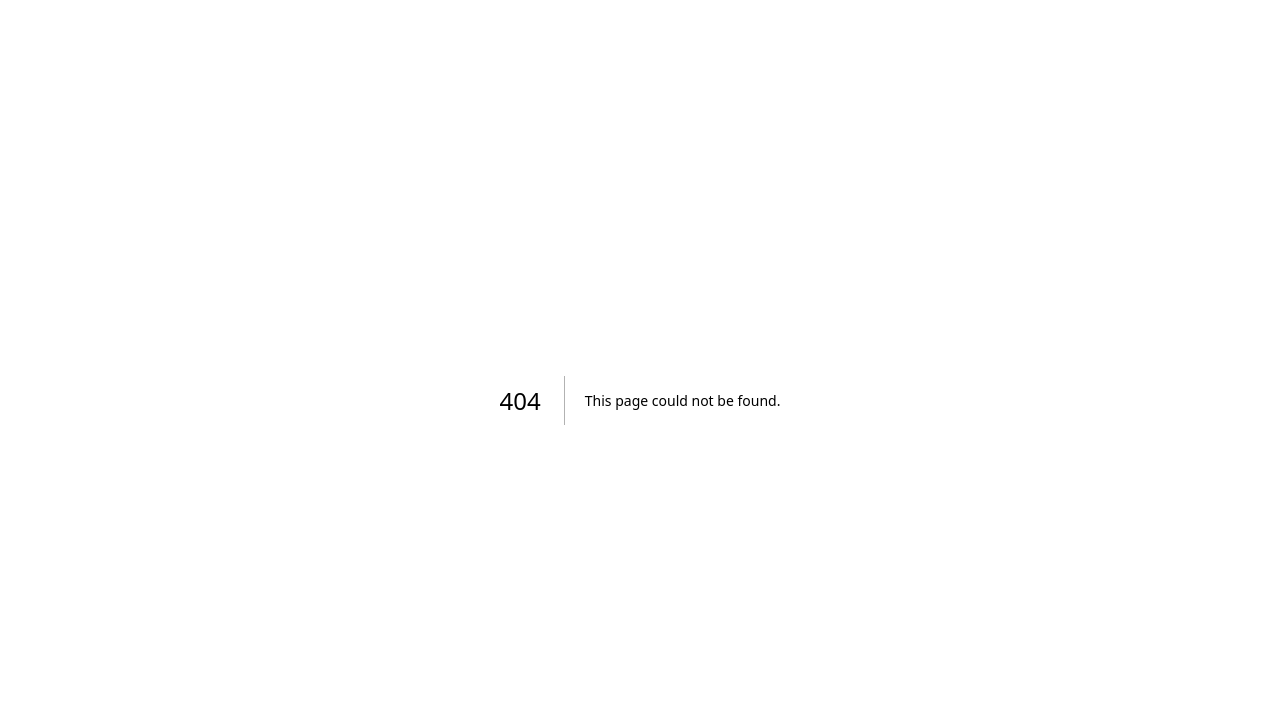
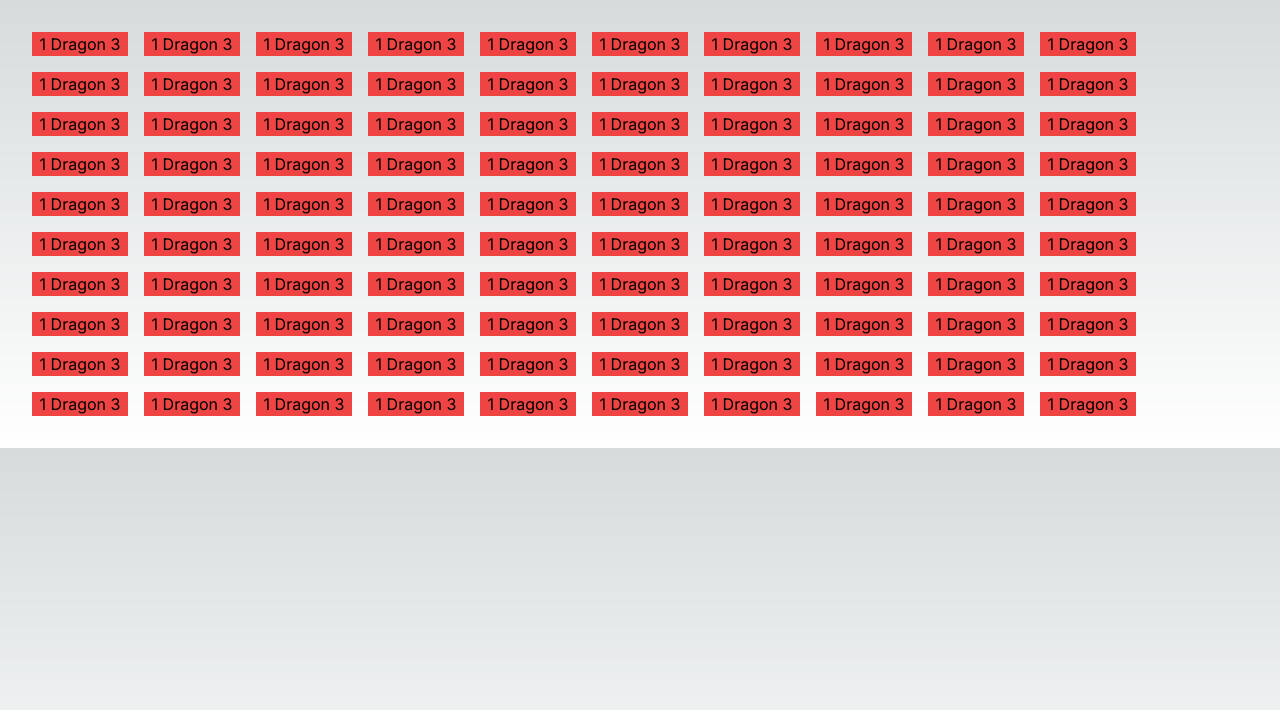
Before and after one commit to Slimaeus/bok-chess-client, a Next.js app: page /games/1 in a window 1280 px wide. Before the commit this address had no page. Shown: the top 710 px of the page. Built offline with nearby package versions, Linux system fonts and the light colour scheme.

Commit message:
create games page

```diff
--- /dev/null
+++ b/src/app/games/[id]/page.tsx
@@ -0,0 +1,69 @@
+"use client";
+
+import {Game} from "@/libs/games/Game";
+import { useEffect, useState } from "react"
+
+interface GamePageOptions {
+  params: { id: string }
+}
+
+export default function Page(options: GamePageOptions) {
+  // const [board, setBoard] = useState<Board>()
+  const [game, setGame] = useState<Game>(new Game({id: options.params.id}))
+  return <div className="m-8 flex flex-col space-y-4">
+                {game.board.map((row, i) => (
+                    <div key={`row_${i}`} className="flex space-x-4">
+                        {row.map((cell, j) => {
+                            // const isSelected =
+                            //     selectedSquare &&
+                            //     selectedSquare.coord.x == i &&
+                            //     selectedSquare.coord.y == j
+
+                            // const selected = isSelected
+                            //     ? 'border-2 border-black'
+                            //     : ''
+
+                            const baseClassName =
+                                // selected +
+                                ' ' +
+                                'flex w-24 justify-center cursor-pointer'
+
+                            const red =
+                                baseClassName +
+                                ' ' +
+                                'bg-red-500 hover:bg-red-400'
+
+                            const blue =
+                                baseClassName +
+                                ' ' +
+                                'bg-blue-500 hover:bg-blue-400'
+
+                            const emptyCell =
+                                baseClassName +
+                                ' ' +
+                                'bg-slate-500 hover:bg:slate-400'
+
+                            const className =
+                                cell === null
+                                    ? emptyCell
+                                    // : cell.isRed
+                                    : true
+                                    ? red
+                                    : blue
+
+                            return (
+                              cell !== null && cell.item !== null && <div
+                                    key={`cell_${j}`}
+                                    className={className}
+                                    onClick={() => {}
+                                        // selectSquareHandler(cell, i, j)
+                                    }
+                                >{`${ cell.item.id} ${
+                                    cell.item.name
+                                } ${cell.item.star}`}</div>
+                            )
+                        })}
+                    </div>
+                ))}
+            </div>
+}
--- /dev/null
+++ b/src/libs/boards/BoardItem.ts
@@ -0,0 +1,3 @@
+import { Square } from "../squares/Square";
+
+export type BoardItem = (Square | null)
--- a/src/libs/boks/Bok.ts
+++ b/src/libs/boks/Bok.ts
@@ -1,4 +1,7 @@
-class Bok {
+import { Piece } from "../pieces/Piece"
+import { Square } from "../squares/Square"
+
+export class Bok {
   piece: Piece
   squares: Square[]
   constructor(piece: Piece) {
--- a/src/libs/games/Game.ts
+++ b/src/libs/games/Game.ts
@@ -1,8 +1,30 @@
-class Game {
+import { Board } from "../boards/Board"
+import { BoardItem } from "../boards/BoardItem"
+import { Piece } from "../pieces/Piece"
+import { Square } from "../squares/Square"
+
+export interface IGameOptions {
+  id: string
+  rowNumber: number
+  columnNumber: number
   board: Board
   players: Player[]
-  constructor(board: Board, players: Player[]) {
-    this.board = board
-    this.players = players
+}
+
+export class Game {
+  id: string
+  rowNumber: number
+  columnNumber: number
+  board: Board
+  players: Player[]
+  constructor(options?: Partial<IGameOptions>) {
+    this.id = options?.id ?? ""
+    this.rowNumber = options?.rowNumber ?? 10
+    this.columnNumber = options?.columnNumber ?? 10
+    this.board = options?.board ?? this.initializeDefaultBoard()
+    this.players = options?.players ?? []
+  }
+  initializeDefaultBoard() : Board {
+    return new Array<BoardItem[]>(this.rowNumber).fill(new Array<BoardItem>(this.columnNumber).fill(new Square({item: new Piece({id: 1, name: "Dragon", star: 3})})))
   }
 }
--- a/src/libs/pieces/Piece.ts
+++ b/src/libs/pieces/Piece.ts
@@ -1,3 +1,15 @@
-class Piece {
-
+export interface IPieceOptions {
+  id: number
+  name: string
+  star: number
 }
+export class Piece {
+  id: number
+  name: string
+  star: number
+  constructor(options?: Partial<IPieceOptions>) {
+      this.id = options?.id ?? 0
+      this.name = options?.name ?? "Blank"
+      this.star = options?.star ?? 0
+  }
+}
--- a/src/libs/squares/Square.ts
+++ b/src/libs/squares/Square.ts
@@ -1,3 +1,12 @@
-class Square {
+import { SquareItem } from "./SquareItem"
 
+export interface ISquareOptions {
+  item: SquareItem
 }
+
+export class Square {
+  item: SquareItem
+  constructor(options?: Partial<ISquareOptions>) {
+      this.item = options?.item ?? null
+  }
+}
--- /dev/null
+++ b/src/libs/squares/SquareItem.ts
@@ -0,0 +1,3 @@
+import { Piece } from "../pieces/Piece";
+
+export type SquareItem = Piece | null
```
Also changed, not shown: src/libs/boards/Board.ts (+3 -6 lines), src/libs/players/Player.ts (+8 -1 lines).
